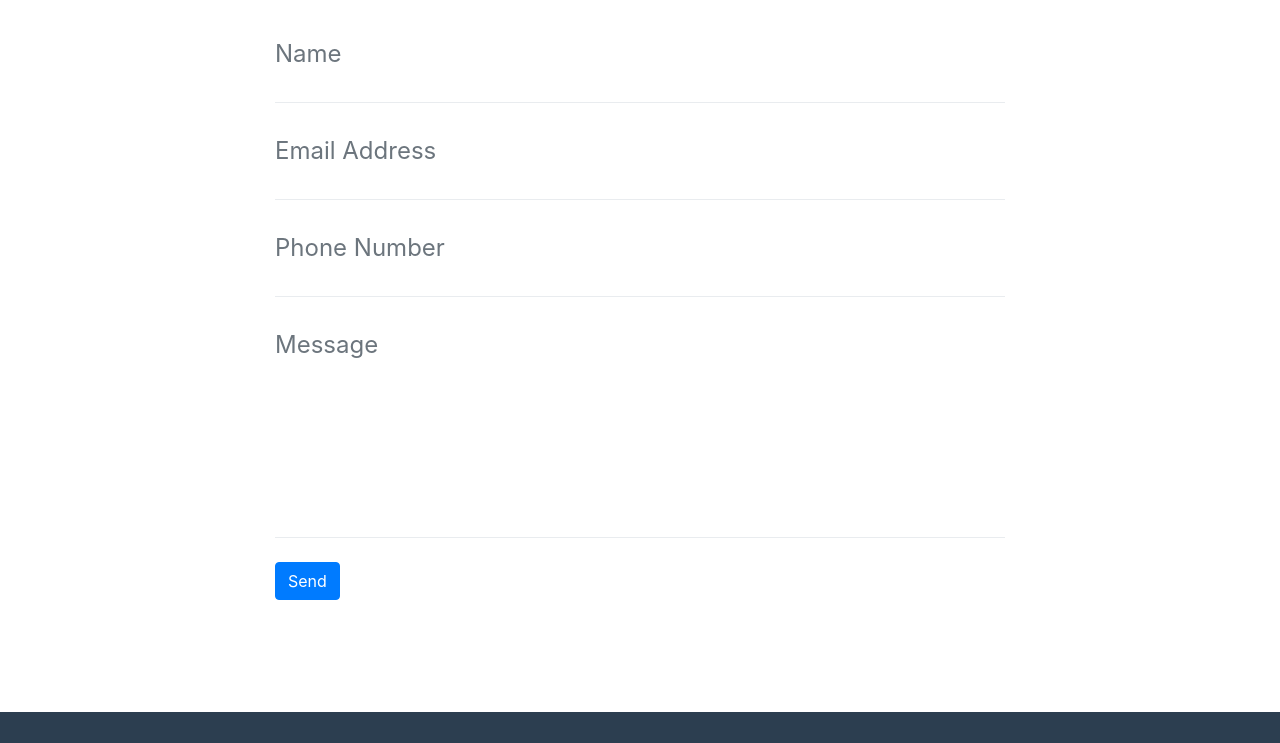
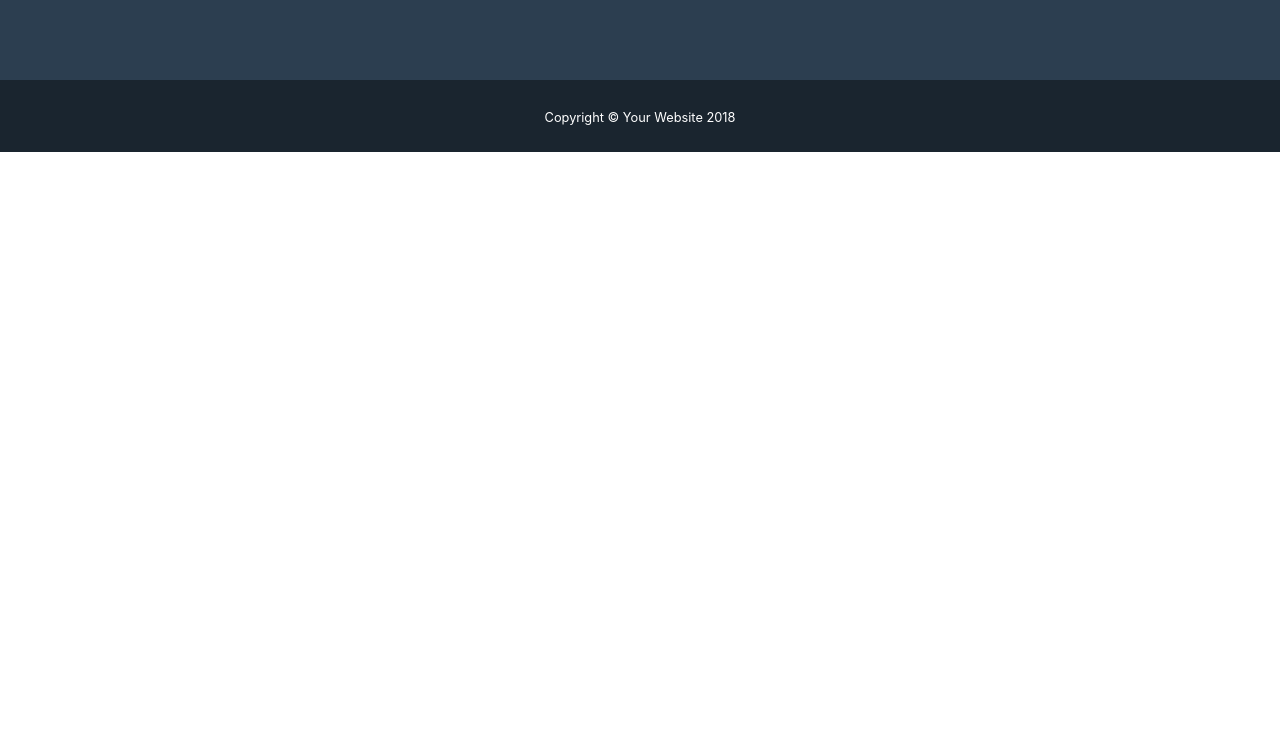
Before and after one commit to kitah/kitah.github.io, a website with bundled scripts: page index.html in a window 1280 px wide. Shown: the part 2013-2756 px from the top of the page. After the commit the page ends 2165 px from the top, so only its background shows below. Built offline with nearby package versions, Linux system fonts and the light colour scheme.

Commit message:
remove contact

```diff
--- a/index.html
+++ b/index.html
@@ -110,7 +110,7 @@
     </section>
 
     <!-- Contact Section -->
-    <section id="contact">
+    <!-- <section id="contact">
       <div class="container">
         <h2 class="text-center text-uppercase text-secondary mb-0">Contact Me</h2>
         <hr class="star-dark mb-5">
@@ -118,7 +118,7 @@
           <div class="col-lg-8 mx-auto">
             <!-- To configure the contact form email address, go to mail/contact_me.php and update the email address in the PHP file on line 19. -->
             <!-- The form should work on most web servers, but if the form is not working you may need to configure your web server differently. -->
-            <form name="sentMessage" id="contactForm" novalidate="novalidate">
+       <!--     <form name="sentMessage" id="contactForm" novalidate="novalidate">
               <div class="control-group">
                 <div class="form-group floating-label-form-group controls mb-0 pb-2">
                   <label>Name</label>
@@ -156,7 +156,7 @@
           </div>
         </div>
       </div>
-    </section>
+    </section> -->
 
     <!-- Footer -->
     <footer class="footer text-center">
```
